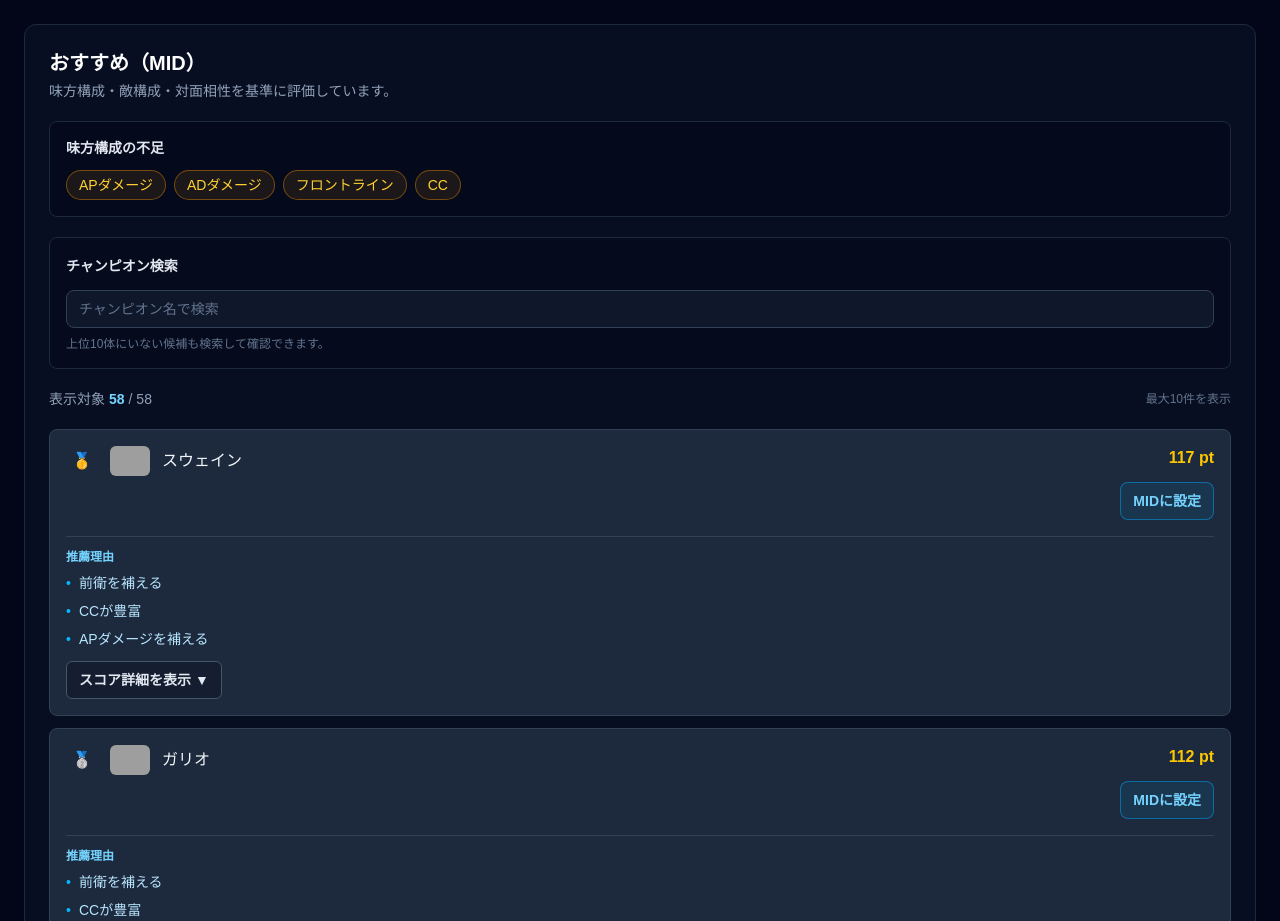
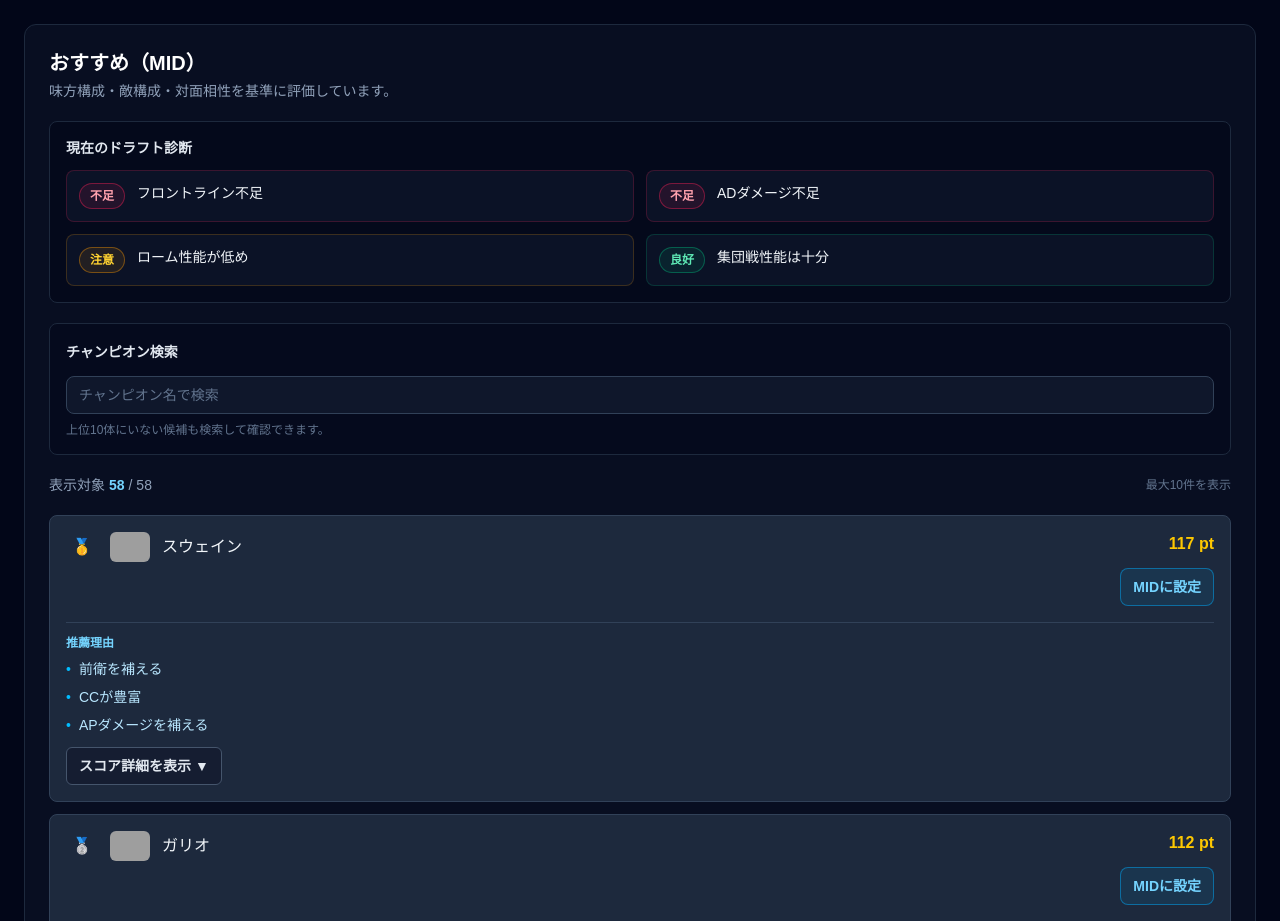
Before and after one commit to kyosukesai17-tech/PickWise, a Next.js app: page / in a window 1280 px wide. Shown: the part 1324-2245 px from the top of the page. Built offline with nearby package versions, Linux system fonts and the light colour scheme; grey boxes are pictures that could not be loaded.

Commit message:
feat: add draft diagnosis UI foundation

```diff
--- /dev/null
+++ b/components/DraftDiagnosis.tsx
@@ -0,0 +1,97 @@
+export type DiagnosisStatus = "WARNING" | "CAUTION" | "GOOD";
+
+export type DraftDiagnosisItem = Readonly<{
+  id: string;
+  label: string;
+  description?: string;
+  status: DiagnosisStatus;
+}>;
+
+type DraftDiagnosisProps = Readonly<{
+  items: readonly DraftDiagnosisItem[];
+}>;
+
+const STATUS_PRESENTATION = {
+  WARNING: {
+    label: "不足",
+    badgeClassName:
+      "border-rose-500/40 bg-rose-500/10 text-rose-300",
+    itemClassName: "border-rose-500/20",
+  },
+  CAUTION: {
+    label: "注意",
+    badgeClassName:
+      "border-amber-500/40 bg-amber-500/10 text-amber-300",
+    itemClassName: "border-amber-500/20",
+  },
+  GOOD: {
+    label: "良好",
+    badgeClassName:
+      "border-emerald-500/40 bg-emerald-500/10 text-emerald-300",
+    itemClassName: "border-emerald-500/20",
+  },
+} as const satisfies Record<
+  DiagnosisStatus,
+  {
+    label: string;
+    badgeClassName: string;
+    itemClassName: string;
+  }
+>;
+
+export default function DraftDiagnosis({
+  items,
+}: DraftDiagnosisProps) {
+  return (
+    <section
+      aria-labelledby="draft-diagnosis-heading"
+      className="rounded-lg border border-slate-800 bg-slate-950/60 p-4"
+    >
+      <h3
+        id="draft-diagnosis-heading"
+        className="text-sm font-semibold text-slate-200"
+      >
+        現在のドラフト診断
+      </h3>
+
+      {items.length === 0 ? (
+        <p className="mt-3 text-sm text-slate-400">
+          現在、表示できる診断はありません
+        </p>
+      ) : (
+        <ul className="mt-3 grid grid-cols-1 gap-3 sm:grid-cols-2">
+          {items.map((item) => {
+            const presentation = STATUS_PRESENTATION[item.status];
+
+            return (
+              <li
+                key={item.id}
+                className={`min-w-0 rounded-lg border bg-slate-900/70 p-3 ${presentation.itemClassName}`}
+              >
+                <div className="flex min-w-0 items-start gap-3">
+                  <span
+                    className={`shrink-0 rounded-full border px-2.5 py-1 text-xs font-semibold ${presentation.badgeClassName}`}
+                  >
+                    {presentation.label}
+                  </span>
+
+                  <div className="min-w-0">
+                    <p className="break-words text-sm font-medium text-slate-100">
+                      {item.label}
+                    </p>
+
+                    {item.description ? (
+                      <p className="mt-1 break-words text-xs leading-5 text-slate-400">
+                        {item.description}
+                      </p>
+                    ) : null}
+                  </div>
+                </div>
+              </li>
+            );
+          })}
+        </ul>
+      )}
+    </section>
+  );
+}
--- a/components/RecommendationSection.tsx
+++ b/components/RecommendationSection.tsx
@@ -3,9 +3,9 @@
 import { useState } from "react";
 
 import ChampionCard from "./ChampionCard";
+import DraftDiagnosis from "./DraftDiagnosis";
 import DraftMetricsDisplay from "./DraftMetricsDisplay";
 
-import { analyzeTeam } from "../lib/analyzeTeam";
 import { analyzeChampionSynergy } from "../lib/analyzeChampionSynergy";
 import { getChampionDetail } from "../lib/analyzeTraits";
 import { generateReason } from "../lib/generateReason";
@@ -25,6 +25,7 @@ import type {
   Champion,
   Role,
 } from "../types/champion";
+import type { DraftDiagnosisItem } from "./DraftDiagnosis";
 
 type RecommendationSectionProps = {
   allyTeam: (Champion | null)[];
@@ -37,10 +38,29 @@ type RecommendationSectionProps = {
   ) => void;
 };
 
-type TeamNeed = {
-  label: string;
-  needed: boolean;
-};
+// Temporary display data. A later PR will replace this with real diagnosis output.
+const DUMMY_DRAFT_DIAGNOSIS_ITEMS = [
+  {
+    id: "frontline-shortage",
+    label: "フロントライン不足",
+    status: "WARNING",
+  },
+  {
+    id: "ad-damage-shortage",
+    label: "ADダメージ不足",
+    status: "WARNING",
+  },
+  {
+    id: "low-roam",
+    label: "ローム性能が低め",
+    status: "CAUTION",
+  },
+  {
+    id: "teamfight-ready",
+    label: "集団戦性能は十分",
+    status: "GOOD",
+  },
+] as const satisfies readonly DraftDiagnosisItem[];
 
 export default function RecommendationSection({
   allyTeam,
@@ -78,9 +98,6 @@ export default function RecommendationSection({
     );
   };
 
-  const analysis =
-    analyzeTeam(allyTeam);
-
   const recommendations =
     recommend(
       allyTeam,
@@ -94,30 +111,6 @@ export default function RecommendationSection({
     allyTeam[
       ROLE_INDEX[selectedRole]
     ] ?? null;
-
-  const teamNeeds: TeamNeed[] = [
-    {
-      label: "APダメージ",
-      needed: analysis.needAP,
-    },
-    {
-      label: "ADダメージ",
-      needed: analysis.needAD,
-    },
-    {
-      label: "フロントライン",
-      needed: analysis.needTank,
-    },
-    {
-      label: "CC",
-      needed: analysis.needCC,
-    },
-  ];
-
-  const activeNeeds =
-    teamNeeds.filter(
-      (need) => need.needed,
-    );
 
   const normalizedSearchQuery =
     normalizeChampionSearchValue(searchQuery);
@@ -178,28 +171,7 @@ export default function RecommendationSection({
         </p>
       </div>
 
-      <div className="rounded-lg border border-slate-800 bg-slate-950/60 p-4">
-        <h3 className="mb-3 text-sm font-semibold text-slate-200">
-          味方構成の不足
-        </h3>
-
-        {activeNeeds.length === 0 ? (
-          <p className="text-sm text-emerald-400">
-            現在の基準では大きな不足はありません。
-          </p>
-        ) : (
-          <div className="flex flex-wrap gap-2">
-            {activeNeeds.map((need) => (
-              <span
-                key={need.label}
-                className="rounded-full border border-amber-500/40 bg-amber-500/10 px-3 py-1 text-sm text-amber-300"
-              >
-                {need.label}
-              </span>
-            ))}
-          </div>
-        )}
-      </div>
+      <DraftDiagnosis items={DUMMY_DRAFT_DIAGNOSIS_ITEMS} />
 
       <div className="rounded-lg border border-slate-800 bg-slate-950/40 p-4">
         <label
```
